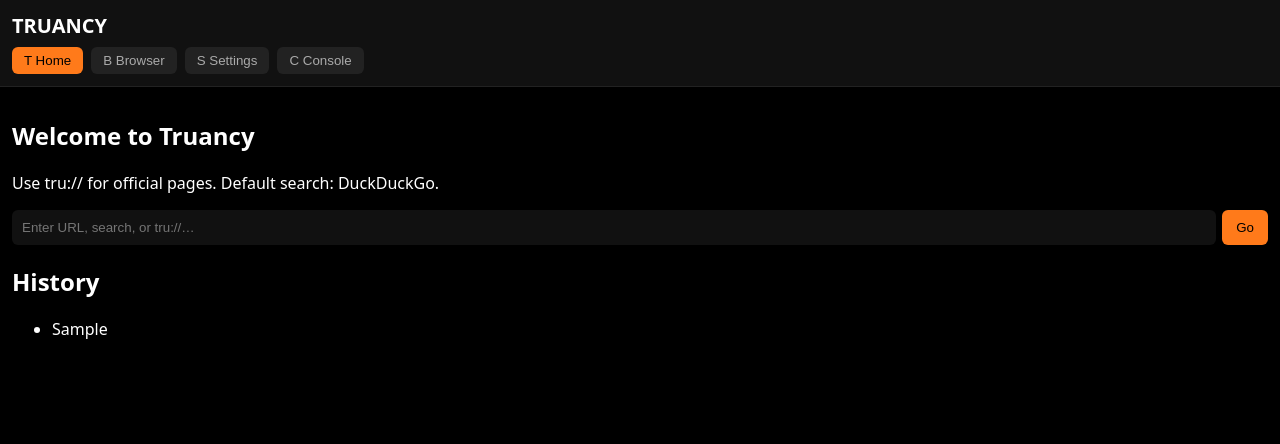
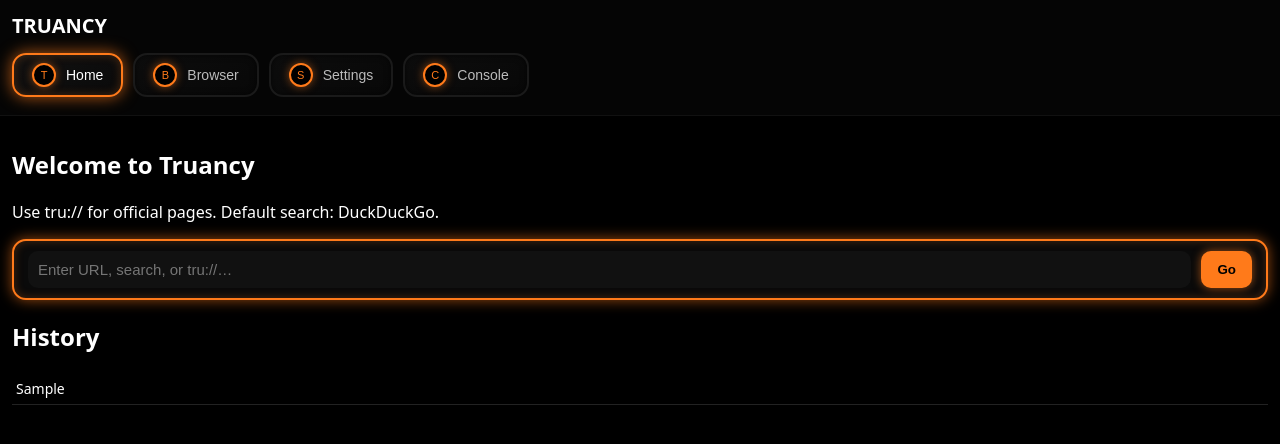
Before and after one commit to IdkWhatToPutHereBecauseIamDev/Truancy, a plain HTML site: page index.html in a window 1280 px wide. Both pictures are taken after typing "Sample" into the empty fields and a click on the button "Go". Drawn offline with Linux system fonts and the light colour scheme.

Commit message:
Refactor styles for tabs, omnibox, and layout

```diff
--- a/style.css
+++ b/style.css
@@ -17,8 +17,8 @@
 /* Top bar */
 .top {
   padding: 12px;
-  background: #111;
-  border-bottom: 1px solid #222;
+  background: #050505;
+  border-bottom: 1px solid #111;
 }
 
 .title {
@@ -27,26 +27,63 @@
   margin-bottom: 8px;
 }
 
+/* Tabs - Opera/Glow style */
 .tabs {
   display: flex;
-  gap: 8px;
-  flex-wrap: wrap;
+  gap: 10px;
+  padding: 6px 0;
 }
 
 .tab {
-  padding: 6px 12px;
-  background: #222;
-  border: none;
-  color: #aaa;
-  border-radius: 6px;
+  padding: 8px 18px;
+  border-radius: 14px;
+  background: linear-gradient(145deg, #0d0d0d, #080808);
+  border: 2px solid #1a1a1a;
+  color: #bbb;
+  font-size: 14px;
+  display: flex;
+  align-items: center;
+  gap: 10px;
+  cursor: pointer;
+  transition: 0.25s ease;
+  box-shadow:
+    inset 0 0 6px rgba(0,0,0,0.6),
+    0 0 0 rgba(255,122,26,0);
+}
+
+.tab:hover {
+  border-color: #ff7a1a;
+  color: #fff;
+  box-shadow:
+    0 0 10px rgba(255,122,26,0.4),
+    inset 0 0 6px rgba(255,122,26,0.15);
 }
 
 .tab.active {
-  background: #ff7a1a;
-  color: #000;
+  border-color: #ff7a1a;
+  color: #fff;
+  background: linear-gradient(145deg, #111, #0a0a0a);
+  box-shadow:
+    0 0 16px rgba(255,122,26,0.7),
+    inset 0 0 10px rgba(255,122,26,0.25);
 }
 
-/* Views */
+/* Icon circle */
+.tab-icon {
+  width: 20px;
+  height: 20px;
+  border-radius: 50%;
+  border: 2px solid #ff7a1a;
+  display: flex;
+  align-items: center;
+  justify-content: center;
+  font-size: 11px;
+  color: #ff7a1a;
+  background: #000;
+  box-shadow: 0 0 8px rgba(255,122,26,0.5);
+}
+
+/* Layout */
 main {
   padding: 12px;
 }
@@ -59,38 +96,100 @@
   display: block;
 }
 
-/* Omnibox */
+/* Omnibox - glowing, clean */
 .omnibox {
   display: flex;
-  gap: 6px;
-  margin-top: 12px;
+  gap: 10px;
+  margin-top: 14px;
+  background: #0a0a0a;
+  padding: 10px 14px;
+  border-radius: 14px;
+  border: 2px solid #1a1a1a;
+  box-shadow:
+    inset 0 0 10px rgba(0,0,0,0.7),
+    0 0 0 rgba(255,122,26,0);
+  transition: 0.25s ease;
+}
+
+.omnibox:focus-within {
+  border-color: #ff7a1a;
+  box-shadow:
+    0 0 14px rgba(255,122,26,0.6),
+    inset 0 0 10px rgba(255,122,26,0.25);
 }
 
 .omnibox input {
   flex: 1;
   padding: 10px;
+  border-radius: 10px;
+  border: none;
+  background: #111;
+  color: #fff;
+  font-size: 15px;
+}
+
+.omnibox button {
+  padding: 10px 16px;
+  background: #ff7a1a;
+  border: none;
+  border-radius: 10px;
+  color: #000;
+  font-weight: 600;
+  box-shadow: 0 0 10px rgba(255,122,26,0.6);
+}
+
+/* History */
+#log {
+  margin-top: 16px;
+  list-style: none;
+  padding: 0;
+  font-size: 14px;
+  max-height: 40vh;
+  overflow-y: auto;
+}
+
+#log li {
+  padding: 6px 4px;
+  border-bottom: 1px solid #222;
+  cursor: pointer;
+}
+
+/* Settings */
+.setting-row {
+  display: flex;
+  justify-content: space-between;
+  align-items: center;
+  margin: 12px 0;
+}
+
+.setting-actions {
+  display: flex;
+  gap: 6px;
+}
+
+.theme-btn {
+  padding: 6px 10px;
+  border-radius: 6px;
+  border: none;
+  font-size: 13px;
+  background: #222;
+  color: #ccc;
+}
+
+#search-engine {
+  padding: 6px 10px;
   border-radius: 6px;
   border: none;
   background: #111;
   color: #fff;
 }
 
-.omnibox button {
-  padding: 10px 14px;
-  background: #ff7a1a;
+#clear-history {
+  padding: 6px 10px;
+  border-radius: 6px;
   border: none;
-  border-radius: 6px;
+  background: #ff3b6a;
   color: #000;
-}
-
-/* Browser */
-#browser-frame {
-  width: 100%;
-  height: 70vh;
-  border: none;
-  margin-top: 12px;
-  border-radius: 8px;
-  background: #000;
 }
 
 /* Console */
```
